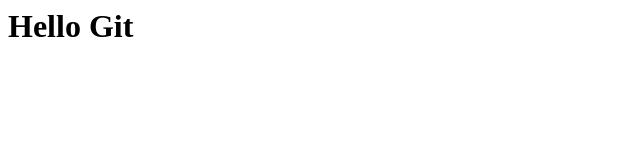
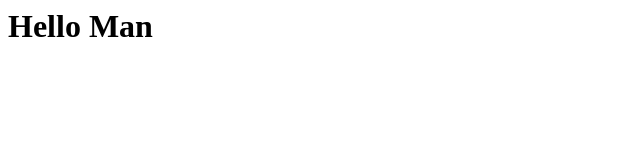
Before and after one commit to yurkiss23/git-sample, a plain HTML site: page index.html in a window 1280 px wide. Shown: the full height of the page, 0-640 px from the left. Drawn offline with Linux system fonts and the light colour scheme.

Commit message:
wrong commit

```diff
--- a/index.html
+++ b/index.html
@@ -1 +1 @@
-<h1>Hello Git</h1>
+<h1>Hello Man</h1>
```
